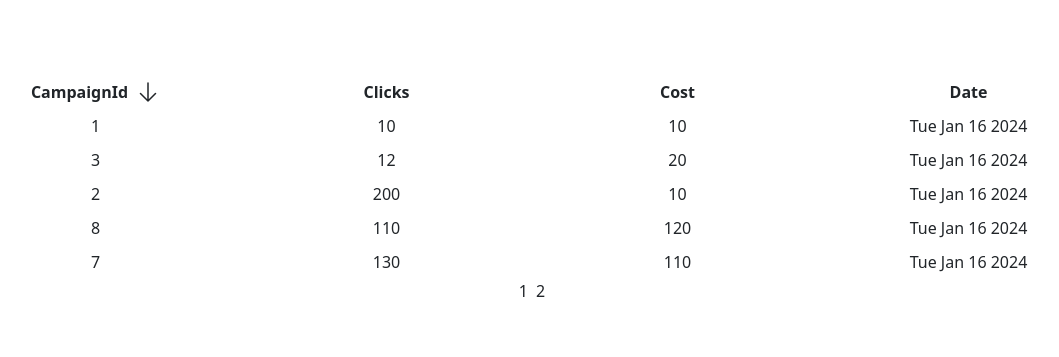
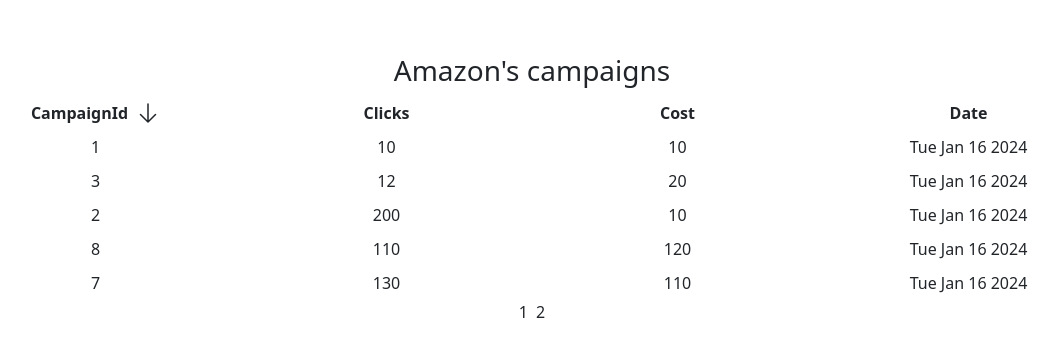
Before and after one commit to DanyloSus/aa-test, a React (Vite) app: page /0/0 in a window 1280 px wide. Shown: the part 211-568 px from the top of the page, without its empty margins (108-1167 px from the left). Built offline with nearby package versions, Linux system fonts and the light colour scheme.

Commit message:
Name of tables

```diff
--- a/src/Routes/Account.tsx
+++ b/src/Routes/Account.tsx
@@ -101,6 +101,7 @@
 
   return (
     <>
+      <h3>{data[accountIndex].email}'s profiles</h3>
       <table className="container w-50-sm text-center">
         <thead>
           <tr className="row fw-bold py-1">
--- a/src/Routes/Profile.tsx
+++ b/src/Routes/Profile.tsx
@@ -124,6 +124,10 @@
 
   return (
     <>
+      {" "}
+      <h3>
+        {data[accountIndex].profiles[profileIndex].marketplace}'s campaigns
+      </h3>
       <table className="container w-50-sm text-center">
         <thead>
           <tr className="row fw-bold py-1">
```
